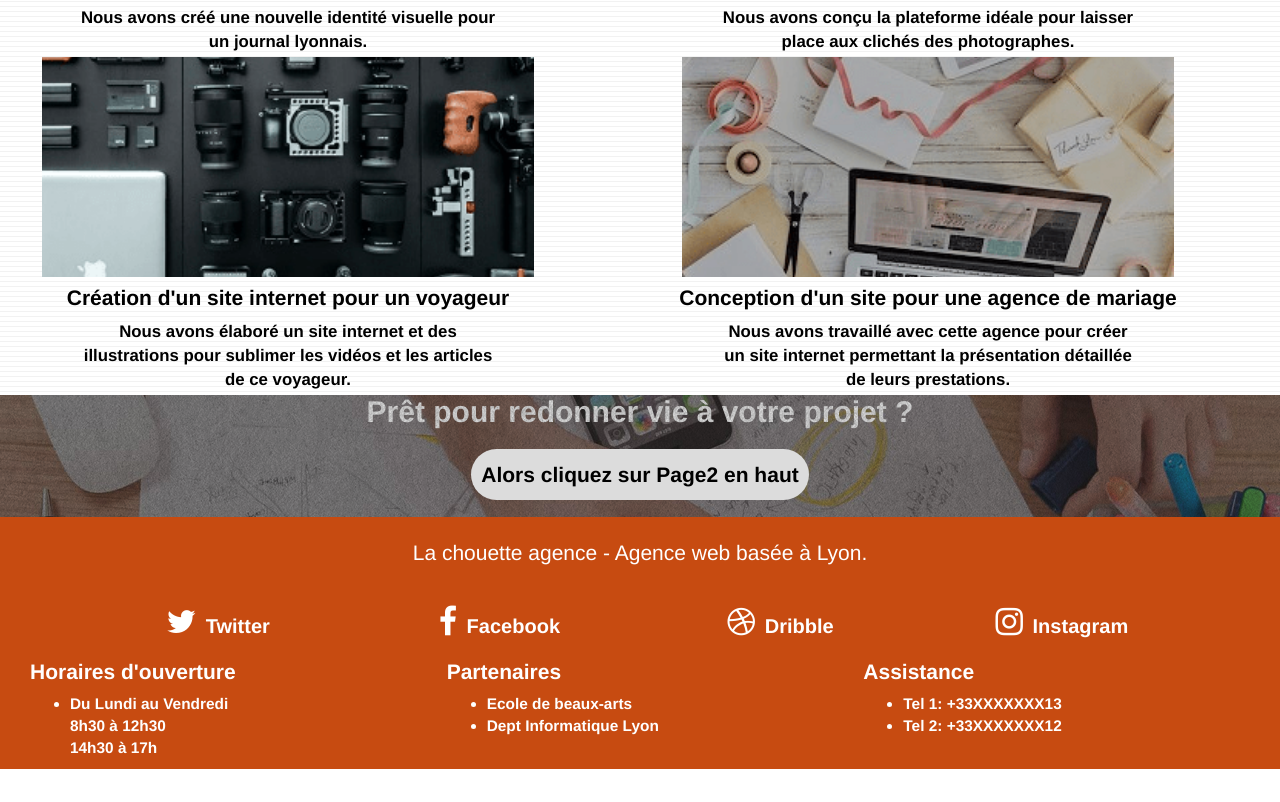
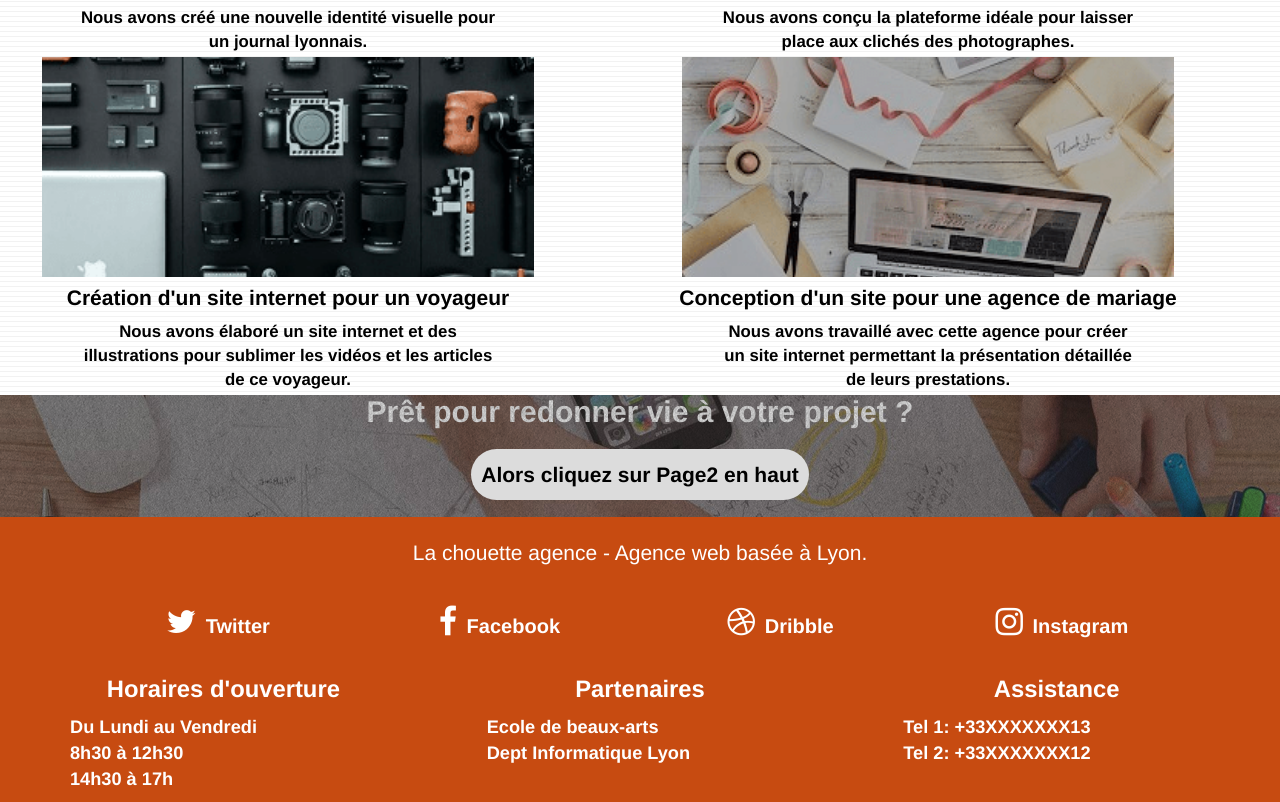
Before and after one commit to Madjiassoum/P4_MADJIASSOUM_ELYSEE, a plain HTML site: page final/index.html in a window 1280 px wide. Shown: the part 1716-2518 px from the top of the page. Before the commit the page ends 2485 px from the top, so only its background shows below. Drawn offline with Linux system fonts and the light colour scheme; files whose address does not match are found by name.

Commit message:
Mes 10 recommandations en 1er

```diff
--- a/final/style.css
+++ b/final/style.css
@@ -64,16 +64,21 @@ footer .container{
     margin-right: 0.3em;
 }
 .bloc .container .col-sm-12 .row .col-sm-4 h2{
+    text-align: center;
+    font-size: 1.7em;
+    color: white;
+    font-weight: bold;
+    margin-top: 1.5em;
+    margin-bottom: .51em;
+}
+.bloc .container .col-sm-12 .row .col-sm-4 ul li{
     text-align: left;
-    font-size: 1.5em;
+    font-size: 1.3em;
     color: white;
     font-weight: bold;
 }
-.bloc .container .col-sm-12 .row .col-sm-4 ul li{
-    text-align: left;
-    font-size: 1.1em;
-    color: white;
-    font-weight: bold;
+ul{
+    list-style-type: none;
 }
 .bloc-lg {
     padding: 0px 0px;
```
Also changed, not shown: 1 other file.
